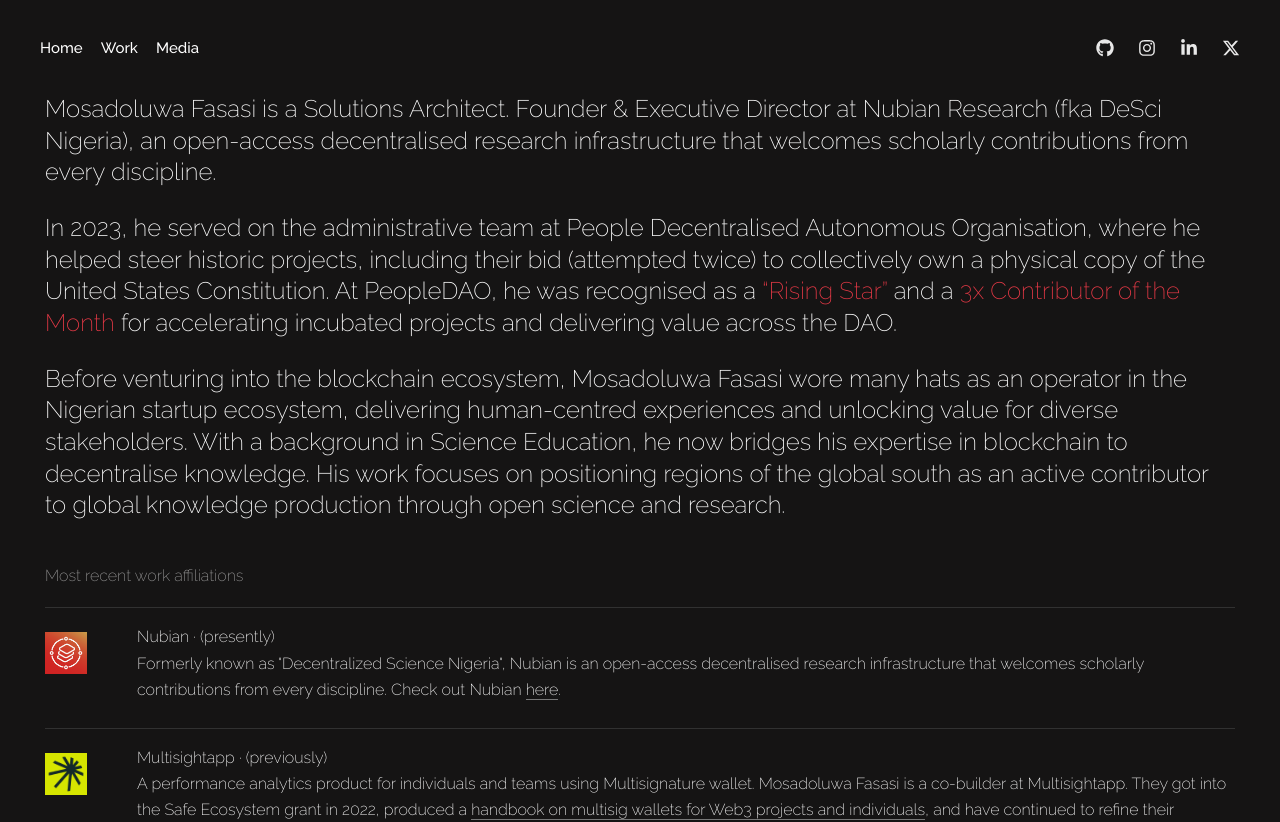
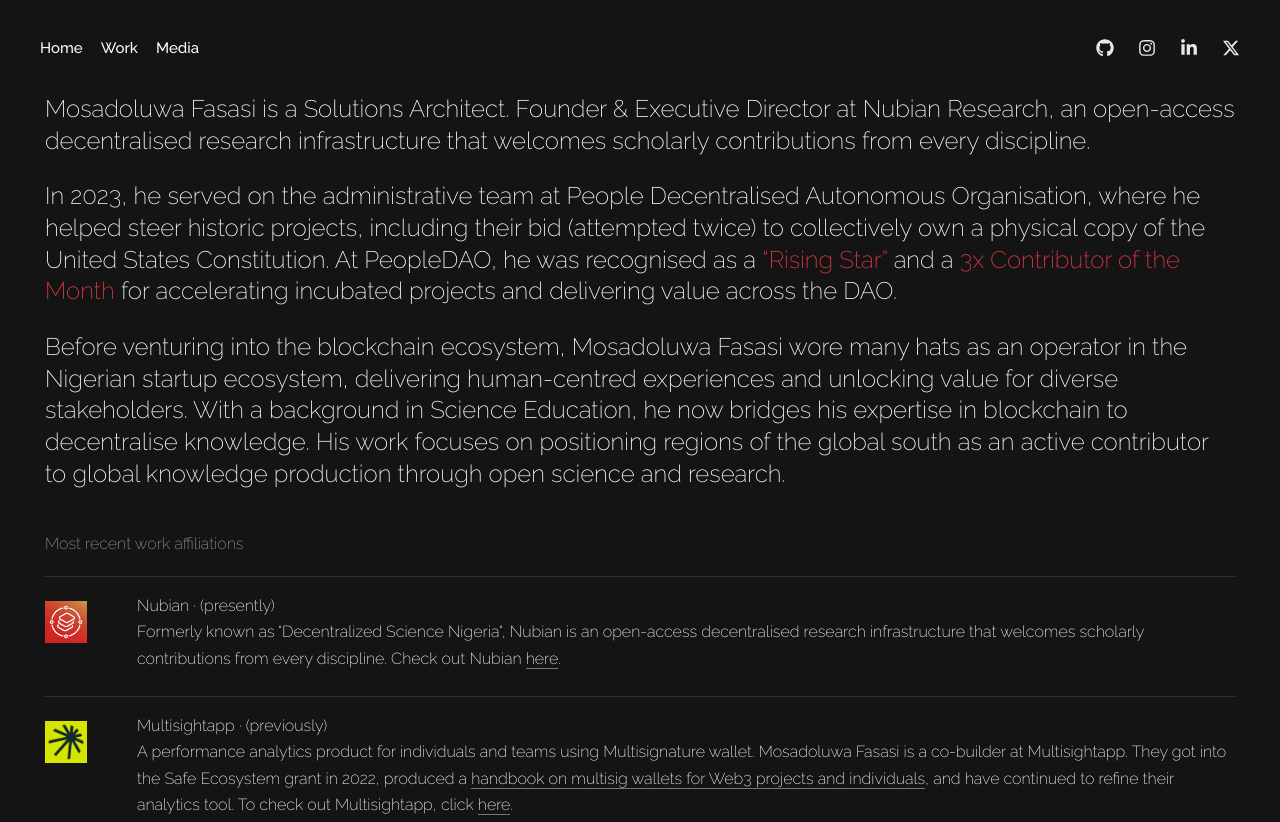
Before and after one commit to Mosamorphing/website, a React (Vite) app: page /work in a window 1280 px wide. Shown: the top 822 px of the page. Built offline with nearby package versions, Linux system fonts and the light colour scheme.

Commit message:
Update Work.jsx

```diff
--- a/src/pages/About/Work.jsx
+++ b/src/pages/About/Work.jsx
@@ -56,7 +56,7 @@
               <div className="work-intro">
                 <p>
                   Mosadoluwa Fasasi is a Solutions Architect. Founder & Executive
-                  Director at Nubian Research (fka DeSci Nigeria), an open-access decentralised research infrastructure that
+                  Director at Nubian Research, an open-access decentralised research infrastructure that
                   welcomes scholarly contributions from every discipline.{" "}
                 </p>
                 <p>
```
